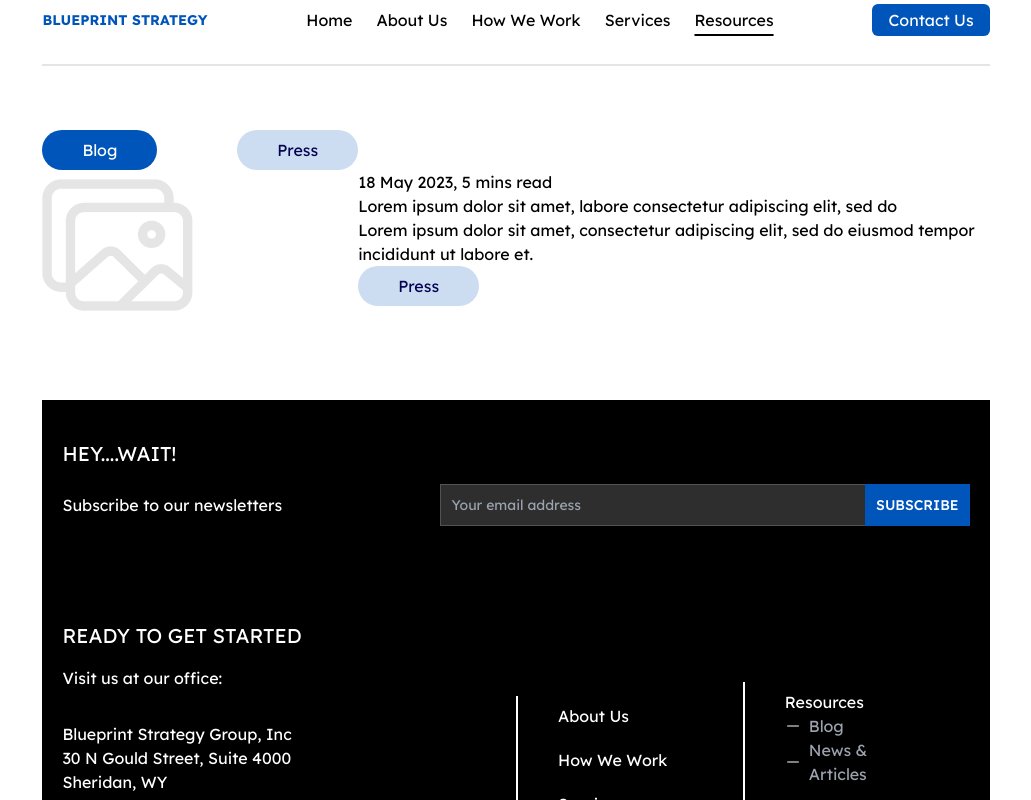
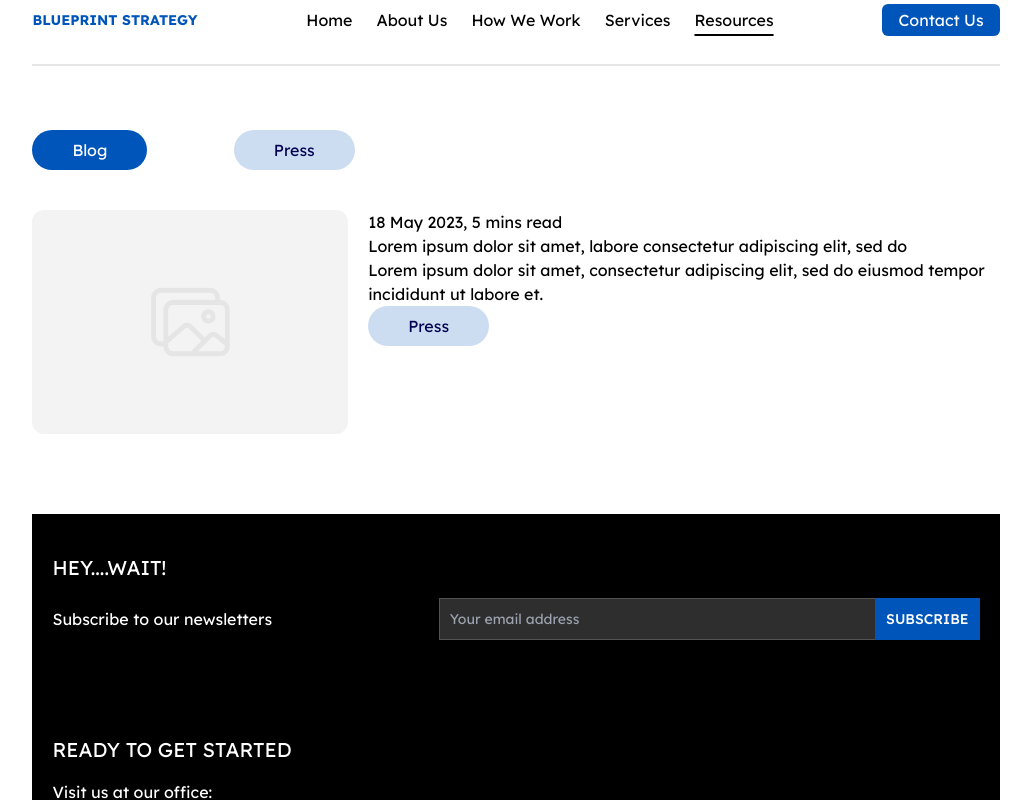
Before and after one commit to EdgarAmpiire/blueprints-web, a React (Create React App) app: page /resources in a window 1280 px wide. Shown: the top 800 px of the page, without its empty margins (124-1155 px from the left). Built offline with nearby package versions, Linux system fonts and the light colour scheme; what tw-elements would draw is missing.

Commit message:
resources - hero

```diff
--- a/src/features/resources/components/Hero.jsx
+++ b/src/features/resources/components/Hero.jsx
@@ -15,13 +15,10 @@ export const Hero = () => {
             </button>
           </div>
 
-          <div className="flex ">
-              <div className="w-4/12">
-                <div>
-
-                <img src={thumb} alt="" />
-                </div>
-              </div>
+          <div className="flex gap-5 mt-10">
+            <div className="w-4/12 h-56 bg-[#F3F3F3] flex items-center justify-center rounded-xl">
+              <img src={thumb} alt="" className="w-3/12" />
+            </div>
             <div className="w-8/12">
               <div>
                 <h6>18 May 2023, 5 mins read</h6>
```
